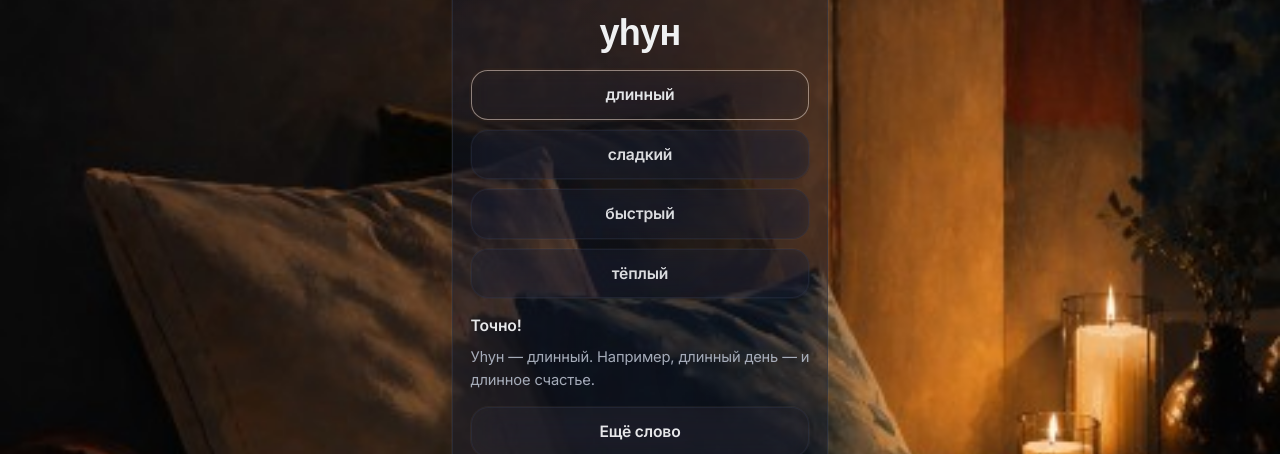
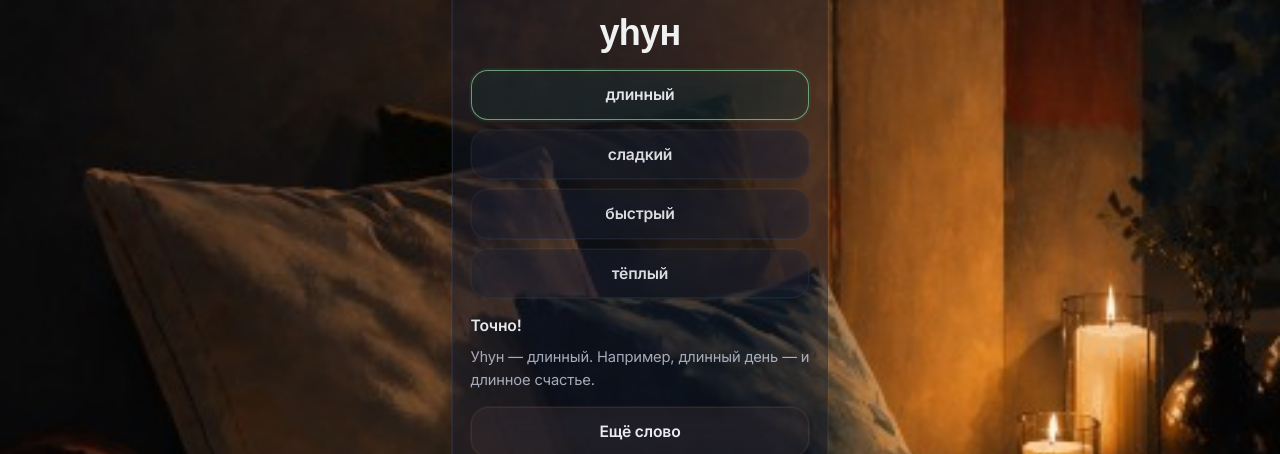
Before and after one commit to m05v08-gif/Nikitabirthday, a Next.js app: page /yakut-quest in a window 1280 px wide. Both pictures are taken after a click on the button "длинный". Shown: the part 346-800 px from the top of the page. Built offline with nearby package versions, Linux system fonts and the light colour scheme.

Commit message:
Yakut quest: stronger next button and answer borders

```diff
--- a/src/components/yakut-word-quest.tsx
+++ b/src/components/yakut-word-quest.tsx
@@ -265,16 +265,16 @@ export function YakutWordQuest() {
                 "ring-1 ring-[color:color-mix(in_oklab,var(--color-ring)_30%,transparent)]";
 
               const correct =
-                "border-[color:color-mix(in_oklab,var(--blob-b)_58%,white)] " +
-                "bg-[color:color-mix(in_oklab,var(--blob-b)_18%,transparent)] " +
+                "border-[color:color-mix(in_oklab,hsl(145_55%_42%_/_0.70)_72%,white)] " +
+                "bg-[color:color-mix(in_oklab,hsl(145_55%_42%_/_0.14)_52%,transparent)] " +
                 "text-[color:color-mix(in_oklab,var(--color-fg)_96%,transparent)] " +
-                "ring-2 ring-[color:color-mix(in_oklab,var(--blob-b)_22%,transparent)]";
+                "ring-2 ring-[color:color-mix(in_oklab,hsl(145_55%_42%_/_0.22)_55%,transparent)]";
 
               const wrong =
-                "border-[color:color-mix(in_oklab,hsl(16_66%_50%_/_0.26)_58%,transparent)] " +
-                "bg-[color:color-mix(in_oklab,hsl(16_66%_50%_/_0.10)_44%,transparent)] " +
+                "border-[color:color-mix(in_oklab,hsl(6_72%_52%_/_0.65)_72%,transparent)] " +
+                "bg-[color:color-mix(in_oklab,hsl(6_72%_52%_/_0.12)_48%,transparent)] " +
                 "text-[color:color-mix(in_oklab,var(--color-fg)_88%,transparent)] " +
-                "ring-1 ring-[color:color-mix(in_oklab,hsl(16_66%_50%_/_0.10)_45%,transparent)]";
+                "ring-1 ring-[color:color-mix(in_oklab,hsl(6_72%_52%_/_0.14)_45%,transparent)]";
 
               const chosen =
                 "border-[color:color-mix(in_oklab,var(--color-fg)_20%,transparent)] " +
@@ -319,7 +319,7 @@ export function YakutWordQuest() {
                     setFeedback(null);
                     setVersion((v) => v + 1);
                   }}
-                  className="inline-flex w-full items-center justify-center rounded-[1.1rem] border border-[color:color-mix(in_oklab,var(--color-border)_42%,transparent)] bg-[color:color-mix(in_oklab,var(--blob-b)_24%,color-mix(in_oklab,var(--color-panel)_34%,transparent))] px-4 py-3 text-[0.98rem] font-semibold tracking-[-0.01em] text-[color:color-mix(in_oklab,var(--color-fg)_92%,transparent)] ring-1 ring-[color:color-mix(in_oklab,var(--blob-b)_18%,color-mix(in_oklab,var(--color-ring)_26%,transparent))] backdrop-blur-[16px] transition active:scale-[0.99] motion-safe:hover:bg-[color:color-mix(in_oklab,var(--blob-b)_30%,color-mix(in_oklab,var(--color-panel)_40%,transparent))]"
+                  className="inline-flex w-full items-center justify-center rounded-[1.1rem] border border-[color:color-mix(in_oklab,var(--blob-b)_44%,color-mix(in_oklab,var(--color-border)_40%,transparent))] bg-[color:color-mix(in_oklab,var(--blob-b)_40%,color-mix(in_oklab,var(--color-panel)_30%,transparent))] px-4 py-3 text-[0.98rem] font-semibold tracking-[-0.01em] text-[color:color-mix(in_oklab,var(--color-fg)_94%,transparent)] shadow-[0_16px_44px_color-mix(in_oklab,var(--blob-b)_18%,transparent)] ring-1 ring-[color:color-mix(in_oklab,var(--blob-b)_26%,color-mix(in_oklab,var(--color-ring)_22%,transparent))] backdrop-blur-[16px] transition active:scale-[0.99] motion-safe:hover:bg-[color:color-mix(in_oklab,var(--blob-b)_48%,color-mix(in_oklab,var(--color-panel)_36%,transparent))]"
                 >
                   Ещё слово
                 </button>
```
